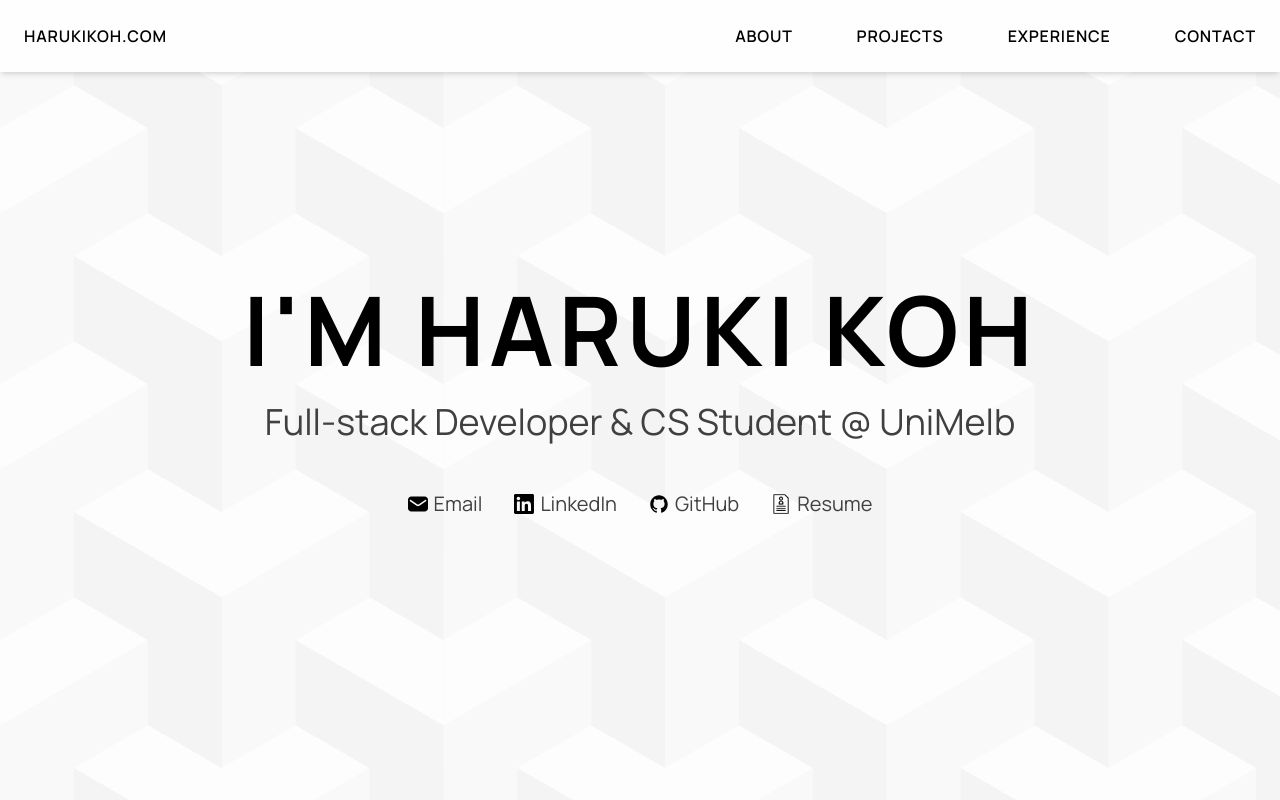
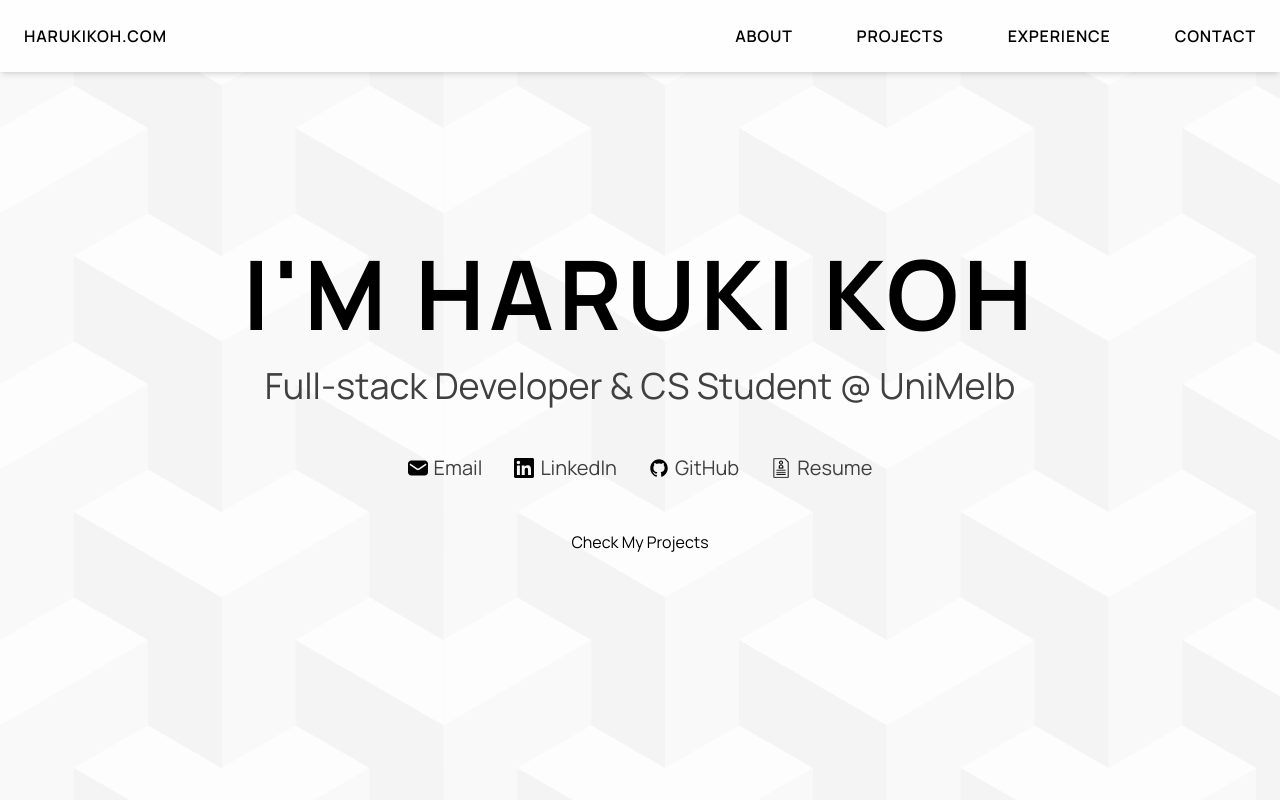
Before and after one commit to KohHaruki/personal-website, a Next.js app: page / in a window 1280 px wide. Shown: the top 800 px of the page. Built offline with nearby package versions, Linux system fonts and the light colour scheme.

Commit message:
Added a call-to-action button

```diff
--- a/app/components/Hero.tsx
+++ b/app/components/Hero.tsx
@@ -4,8 +4,8 @@ import SocialItem from './SocialItem'
 export default function Hero() {
     const SIZE = 20;
     return (
-        <div className="hero h-screen text-center flex justify-center items-center">
-            <div className="container mx-auto align-middle">
+        <div className="hero h-screen text-center flex items-center">
+            <div className="container mx-auto">
                 <div className="fade-in-text">
                     <div>
                         <h1 className="text-6xl sm:text-8xl tracking-wider leading-snug font-bold uppercase px-4">I'm Haruki Koh</h1>
@@ -32,7 +32,15 @@ export default function Hero() {
                         </ul>
                     </div>
 
+
+                    <a href="#projects" className='call-to-action inline-block mt-12'>
+                        Check My Projects
+                    </a>
+
+
                 </div>
+
+
             </div>
         </div>
     )
```
